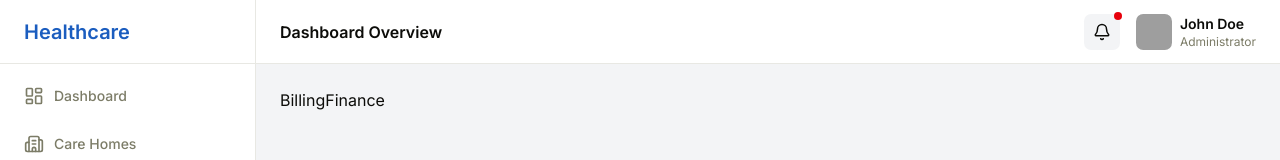
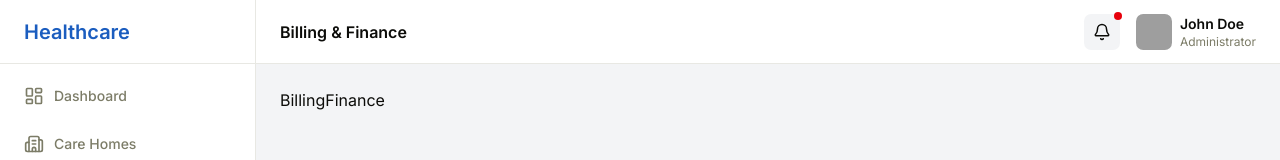
Before and after one commit to mdnuruzzamannirob/next-dashboard-starter, a Next.js app: page /billing-finance in a window 1280 px wide. Shown: the top 160 px of the page. Built offline with nearby package versions, Linux system fonts and the light colour scheme; no server answers; grey boxes are pictures that could not be loaded.

Commit message:
feat: enhance layout components with improved styling and add CurrentPageLabel

```diff
--- /dev/null
+++ b/src/components/layout/CurrentPageLabel.tsx
@@ -0,0 +1,15 @@
+"use client";
+
+import { sidebarLinks } from "@/lib/constants";
+import { usePathname } from "next/navigation";
+
+const CurrentPageLabel = () => {
+  const pathname = usePathname();
+
+  const currentPageLabel =
+    sidebarLinks.find((link) => link.href === pathname)?.label || "Dashboard";
+
+  return <h3 className="font-semibold truncate">{currentPageLabel}</h3>;
+};
+
+export default CurrentPageLabel;
--- a/src/components/layout/DashboardLayout.tsx
+++ b/src/components/layout/DashboardLayout.tsx
@@ -1,20 +1,19 @@
-import DesktopSidebar from './DesktopSidebar'
-import Header from './Header'
+import DesktopSidebar from "./DesktopSidebar";
+import Header from "./Header";
 
 export default function DashboardLayout({
   children,
 }: Readonly<{
-  children: React.ReactNode
+  children: React.ReactNode;
 }>) {
   return (
-    <div className="min-h-dvh flex">
+    <div className="flex min-h-dvh">
       <DesktopSidebar />
 
-      <div className="flex-1 flex flex-col min-w-0">
+      <div className="flex min-w-0 flex-1 flex-col">
         <Header />
-
-        <main className="flex-1 p-6 bg-gray-100">{children}</main>
+        <main className="flex-1 bg-gray-100 p-6">{children}</main>
       </div>
     </div>
-  )
+  );
 }
--- a/src/components/layout/DesktopSidebar.tsx
+++ b/src/components/layout/DesktopSidebar.tsx
@@ -2,7 +2,7 @@ import SidebarContent from "./SidebarContent";
 
 const DesktopSidebar = () => {
   return (
-    <aside className="sticky top-0 hidden h-dvh w-64 flex-col border-r bg-white md:flex">
+    <aside className="sticky top-0 hidden h-dvh w-64 flex-col border-r bg-white lg:flex">
       <SidebarContent />
     </aside>
   );
--- a/src/components/layout/Header.tsx
+++ b/src/components/layout/Header.tsx
@@ -1,18 +1,20 @@
+import CurrentPageLabel from "./CurrentPageLabel";
 import { MobileSidebar } from "./MobileSidebar";
 import Notification from "./Notification";
 import UserMenu from "./UserMenu";
 
 const Header = () => {
   return (
-    <header className="sticky top-0 z-20 flex h-16 w-full items-center justify-between border-b bg-white px-4 backdrop-blur-md md:px-6">
-      <div className="flex items-center gap-3">
-        <div className="md:hidden">
+    <header className="sticky top-0 z-20 flex h-16 w-full items-center justify-between border-b bg-white px-4 backdrop-blur-md lg:px-6">
+      <div className="flex items-center gap-3 min-w-0">
+        <div className="lg:hidden">
           <MobileSidebar />
         </div>
-        <h3 className="font-semibold">Dashboard Overview</h3>
+
+        <CurrentPageLabel />
       </div>
 
-      <div className="flex items-center gap-3 md:gap-4">
+      <div className="flex items-center gap-3 lg:gap-4">
         <Notification />
         <UserMenu />
       </div>
--- a/src/components/layout/MobileSidebar.tsx
+++ b/src/components/layout/MobileSidebar.tsx
@@ -5,7 +5,7 @@ import SidebarContent from "./SidebarContent";
 export const MobileSidebar = () => {
   return (
     <Sheet>
-      <SheetTrigger className="flex size-9 items-center justify-center rounded-lg bg-gray-100">
+      <SheetTrigger className="flex size-9 shrink-0 items-center justify-center rounded-lg bg-gray-100">
         <Menu size={18} />
       </SheetTrigger>
       <SheetContent side="left" className="max-w-64! min-w-64 border-none p-0">
--- a/src/components/layout/Notification.tsx
+++ b/src/components/layout/Notification.tsx
@@ -2,7 +2,7 @@ import { Bell } from "lucide-react";
 
 const Notification = () => {
   return (
-    <div className="relative flex size-9 cursor-pointer items-center justify-center rounded-lg bg-gray-100">
+    <div className="relative flex size-9 shrink-0 cursor-pointer items-center justify-center rounded-lg bg-gray-100">
       <Bell size={18} />
       <span className="absolute -top-0.5 -right-0.5 size-2 rounded-full bg-red-600" />
     </div>
--- a/src/components/layout/UserMenu.tsx
+++ b/src/components/layout/UserMenu.tsx
@@ -16,9 +16,9 @@ const UserMenu = () => {
         alt={user.name}
         width={28}
         height={28}
-        className="size-9 rounded-lg object-cover"
+        className="size-9 shrink-0 rounded-lg object-cover"
       />
-      <div className="hidden md:flex md:flex-col">
+      <div className="hidden lg:flex lg:flex-col">
         <h3 className="text-sm font-semibold">{user.name}</h3>
         <p className="text-muted-foreground text-xs">{user.role}</p>
       </div>
```
